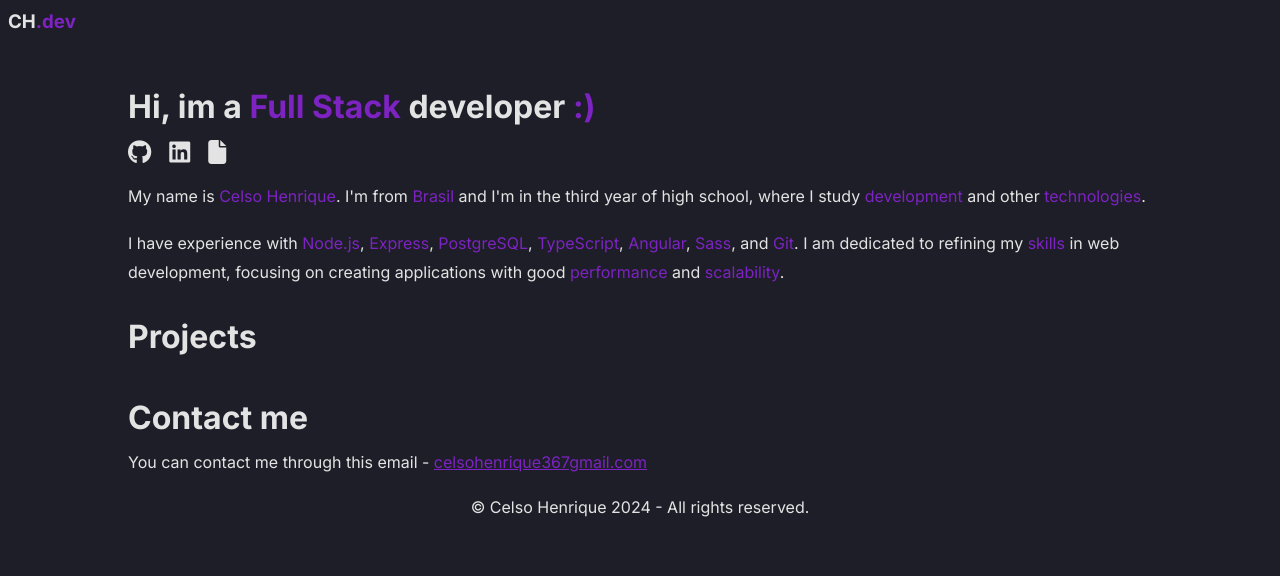
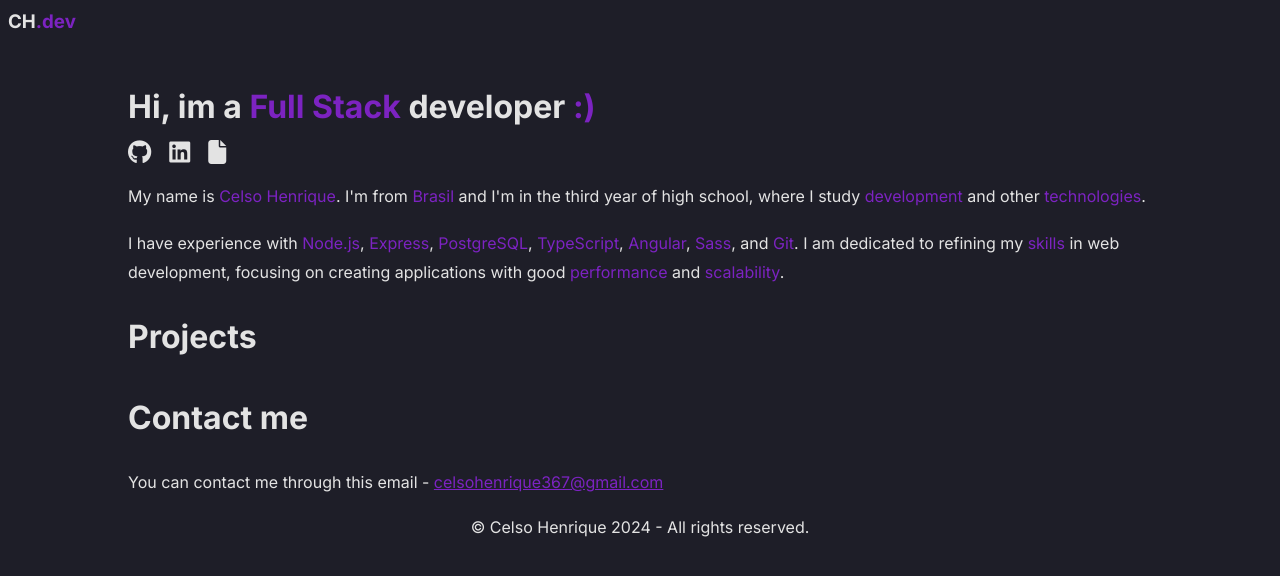
Before and after one commit to nothiaki/nothiaki.github.io, an Angular app: page / in a window 1280 px wide. Shown: the top 576 px of the page. Built offline with nearby package versions, Linux system fonts and the light colour scheme; no server answers.

Commit message:
fix: email text

```diff
--- a/src/app/components/contact/contact.component.html
+++ b/src/app/components/contact/contact.component.html
@@ -3,6 +3,6 @@
         <h1>Contact me</h1>
     </div>
     <p>You can contact me through this email -
-        <a href="mailto:celsohenrique367@gmail.com">celsohenrique367gmail.com</a>
+        <a href="mailto:celsohenrique367@gmail.com">celsohenrique367&#64;gmail.com</a>
     </p>
 </div>
--- a/src/app/components/contact/contact.component.scss
+++ b/src/app/components/contact/contact.component.scss
@@ -3,7 +3,7 @@
 .contact-container {
     display: flex;
     flex-direction: column;
-    gap: 16px;
+    gap: 36px;
 
     p a {
         color: $primary;
```
